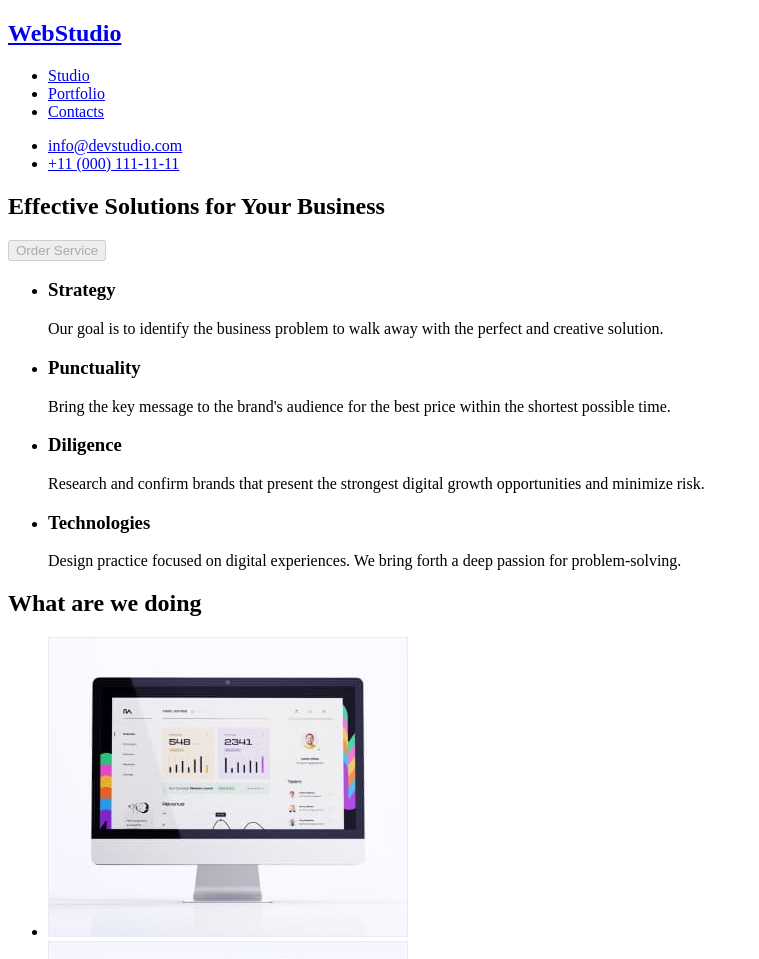
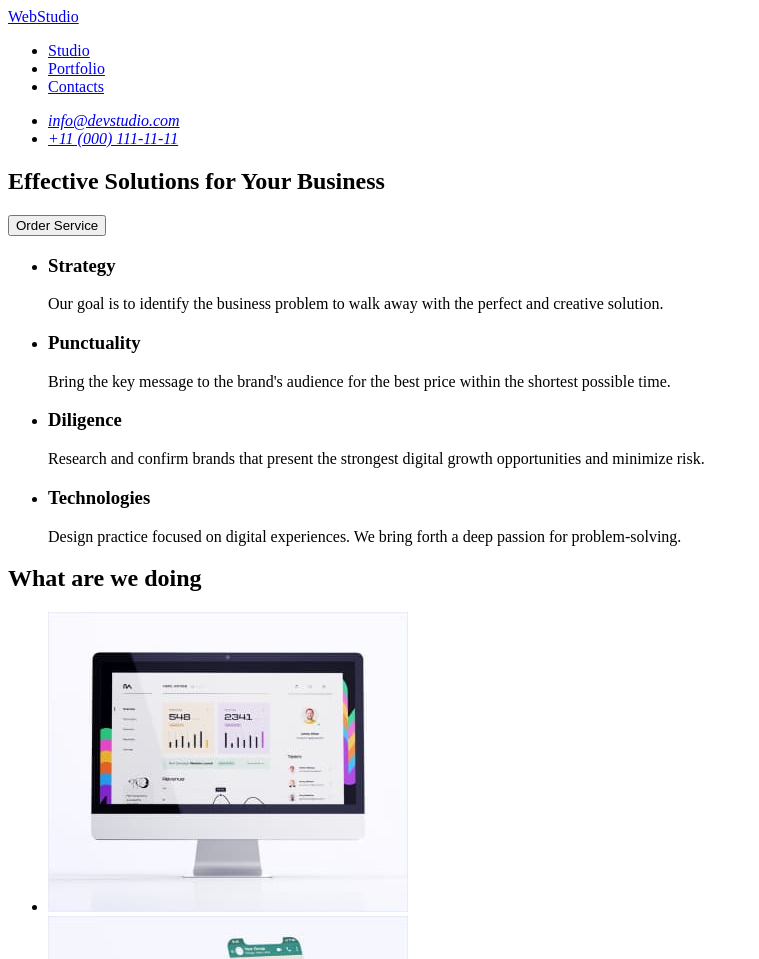
Before and after one commit to Galichian/Homework1, a plain HTML site: page index.html in a window 1280 px wide. Shown: the top 959 px of the page, without its empty margins (0-759 px from the left). Drawn offline with Linux system fonts and the light colour scheme.

Commit message:
Final Changes Homework1

```diff
--- a/index.html
+++ b/index.html
@@ -9,23 +9,24 @@
   <body>
     <header>
       <nav>
-        <h1>
-          <a href="/">WebStudio</a>
-        </h1>
+        <a href="./index.html">WebStudio</a>
         <ul>
           <li><a href="/">Studio</a></li>
           <li><a href="/">Portfolio</a></li>
           <li><a href="/">Contacts</a></li>
         </ul>
+        <address>
           <ul>
             <li><a href="mailto:info@devstudio.com">info@devstudio.com</a></li>
             <li><a href="tel:+110001111111">+11 (000) 111-11-11</a></li>
           </ul>
+        </address>
       </nav>
     </header>
+    <main>
       <section>
-      <h2>Effective Solutions for Your Business</h2>
-      <button disabled="disabled">Order Service</button>
+        <h1>Effective Solutions for Your Business</h1>
+        <button type="button">Order Service</button>
       </section>
       <section>
         <h2 hidden>Our advantages</h2>
@@ -146,10 +147,9 @@
           </li>
         </ul>
       </section>
+    </main>
     <footer>
-      <h2>
       <a href="./index.html">WebStudio</a>
-      </h2>
       <p>
         Increase the flow of customers and sales for your business with digital
         marketing & growth solutions.
```
Also changed, not shown: .prettierrc.json (added). Lines whose indentation alone changed are shown as unchanged.
